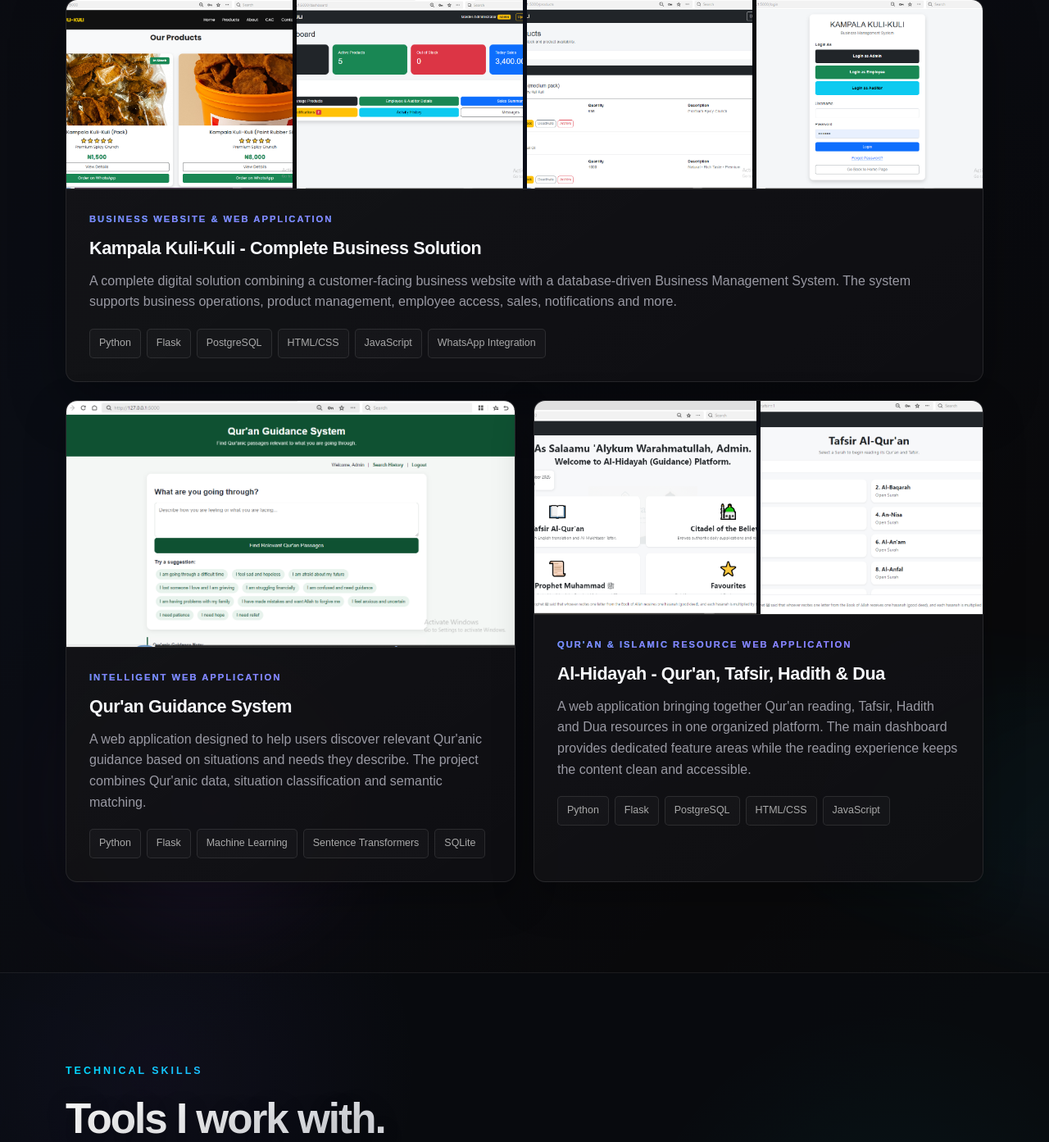
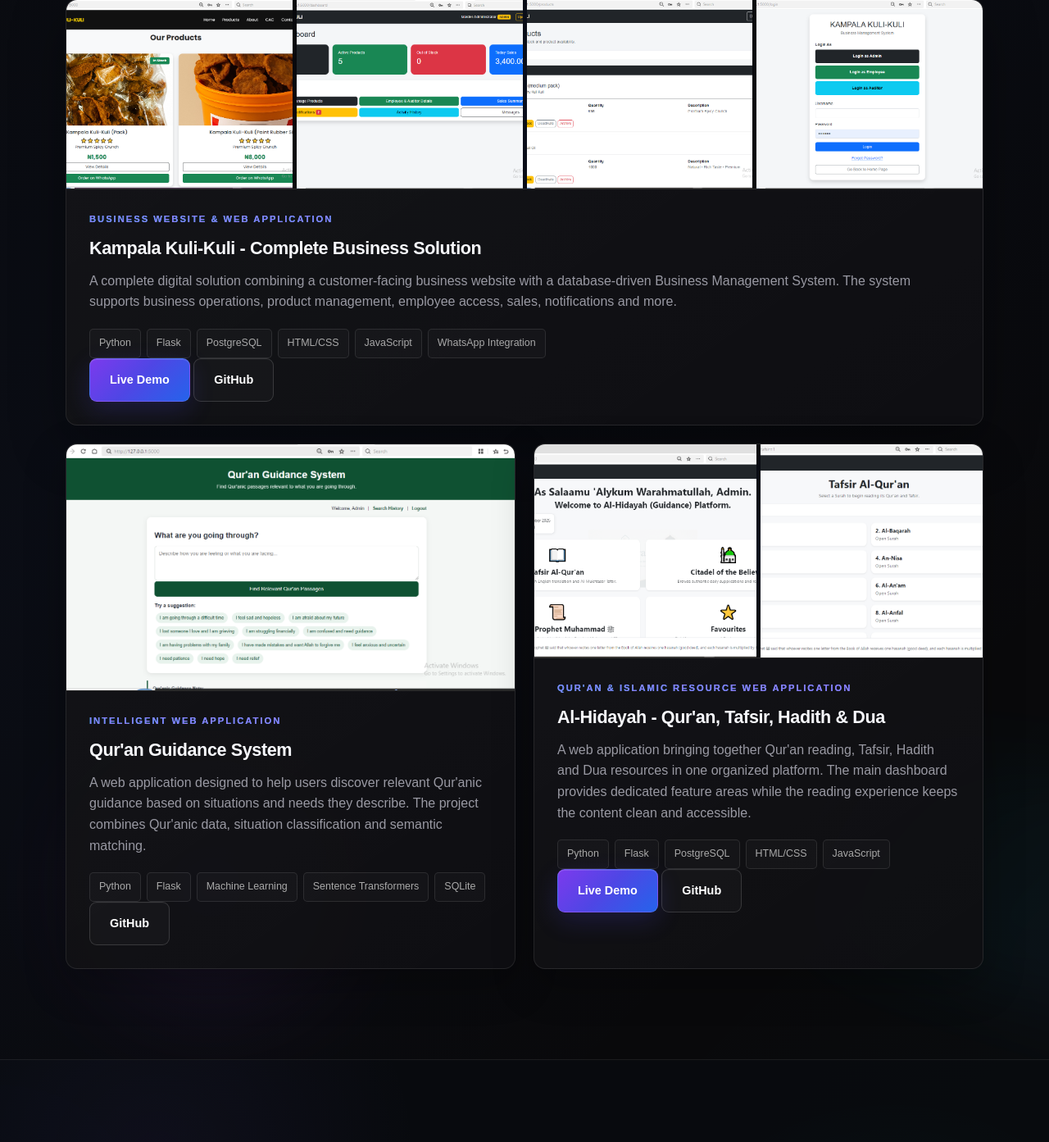
Before and after one commit to isholaabdulwarith2022-creator/my-portfolio, a Flask app: page / in a window 1280 px wide. Shown: the part 2851-4244 px from the top of the page at 82% size. Run offline with Flask 3, Linux system fonts and the light colour scheme.

Commit message:
Finalize portfolio project links and production setup

```diff
--- a/app.py
+++ b/app.py
@@ -9,4 +9,4 @@ def home():
 
 
 if __name__ == "__main__":
-    app.run(debug=True)
+    app.run()
--- a/templates/index.html
+++ b/templates/index.html
@@ -441,7 +441,23 @@
 
                             </div>
 
-                        </div>
+
+
+<div class="project-actions">
+    <a href="https://kampala-kuli-kuli-bms.onrender.com/"
+       target="_blank"
+       rel="noopener noreferrer"
+       class="btn btn-primary">
+        Live Demo
+    </a>
+    <a href="https://github.com/isholaabdulwarith2022-creator/kampala-kuli-kuli-business-management-system"
+       target="_blank"
+       rel="noopener noreferrer"
+       class="btn btn-secondary">
+        GitHub
+    </a>
+</div>
+</div>
 
                     </article>
 
@@ -500,7 +516,17 @@
 
                             </div>
 
-                        </div>
+
+
+<div class="project-actions">
+    <a href="https://github.com/isholaabdulwarith2022-creator/quran-guidance-system"
+       target="_blank"
+       rel="noopener noreferrer"
+       class="btn btn-secondary">
+        GitHub
+    </a>
+</div>
+</div>
 
                     </article>
 
@@ -573,7 +599,23 @@
 
                             </div>
 
-                        </div>
+
+
+<div class="project-actions">
+    <a href="https://al-hidayah.onrender.com"
+       target="_blank"
+       rel="noopener noreferrer"
+       class="btn btn-primary">
+        Live Demo
+    </a>
+    <a href="https://github.com/isholaabdulwarith2022-creator/al-hidayah"
+       target="_blank"
+       rel="noopener noreferrer"
+       class="btn btn-secondary">
+        GitHub
+    </a>
+</div>
+</div>
 
                     </article>
 
```
